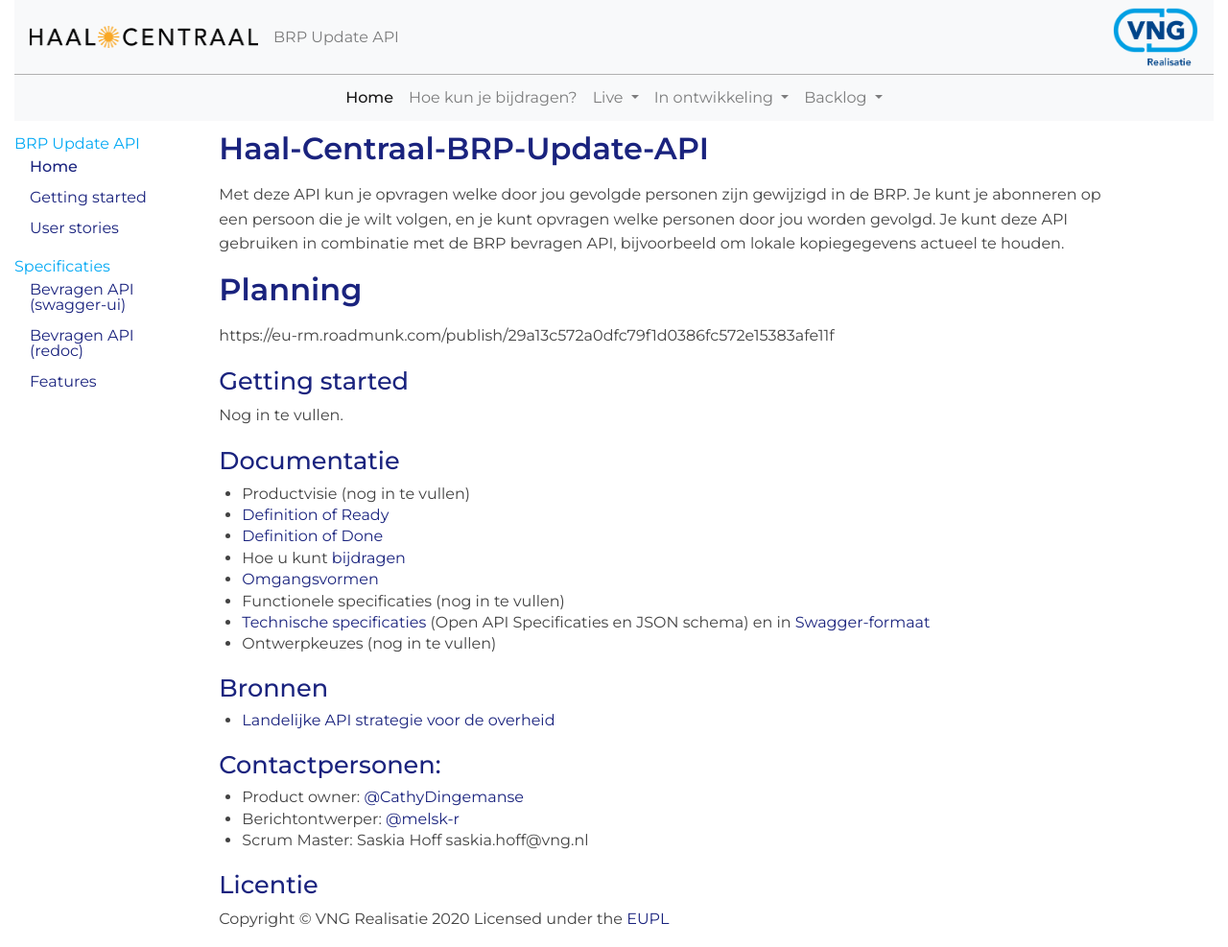
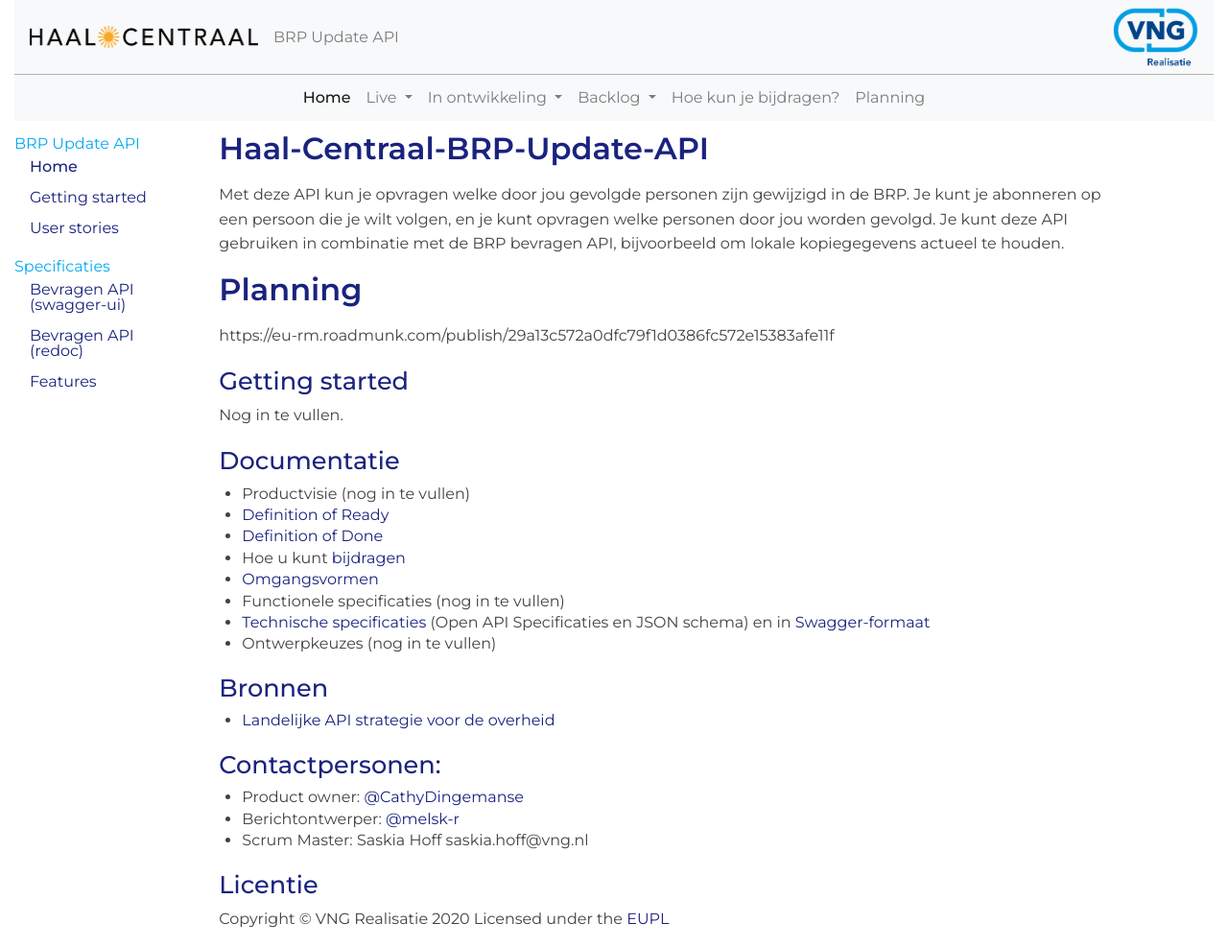
Before and after one commit to BRP-API/Haal-Centraal-BRP-Update-API, a Jekyll site: the page built from docs/index.md, in a window 1280 px wide. Shown: the whole page at 96% size. Built offline with Jekyll 4.4.1, drawn with Linux system fonts in a browser that asks for light colours.

Commit message:
Update topnavigatie.html

```diff
--- a/docs/_includes/topnavigatie.html
+++ b/docs/_includes/topnavigatie.html
@@ -1,10 +1,7 @@
 <div class="collapse navbar-collapse">
     <ul class="navbar-nav mx-auto">
       <li class="nav-item active">
-        <a class="nav-link" href="https://vng-realisatie.github.io/Haal-Centraal/">Home</a>
-      </li>
-      <li class="nav-item">
-        <a class="nav-link" href="https://vng-realisatie.github.io/Haal-Centraal/hoe-kun-je-bijdragen">Hoe kun je bijdragen?</a>
+        <a class="nav-link" href="{{ site.baseurl }}/">Home <span class="sr-only">(current)</span></a>
       </li>
       <li class="nav-item dropdown">
         <a class="nav-link dropdown-toggle" href="#" id="navbarDropdown" role="button" data-toggle="dropdown" aria-haspopup="true" aria-expanded="false">
@@ -30,19 +27,25 @@
           Backlog
         </a>
         <div class="dropdown-menu" aria-labelledby="navbarDropdown">
-          <a class="dropdown-item" href="#">BRP Bevragen</a>
-          <a class="dropdown-item" href="#">BRP Historie</a>
-          <a class="dropdown-item" href="#">BRP Bewoning</a>
-          <a class="dropdown-item" href="#">BRP Reisdocumenten</a>
-          <a class="dropdown-item" href="#">BRP Tabellen</a>
-          <a class="dropdown-item" href="#">BRP Update API</a>
+          <a class="dropdown-item" href="https://vng-realisatie.github.io/Haal-Centraal-BRP-bevragen/">BRP Bevragen</a>
+          <a class="dropdown-item" href="https://vng-realisatie.github.io/Haal-Centraal-BRP-historie-bevragen/">BRP Historie</a>
+          <a class="dropdown-item" href="https://vng-realisatie.github.io/Haal-Centraal-BRP-bewoning/">BRP Bewoning</a>
+          <a class="dropdown-item" href="https://vng-realisatie.github.io/Haal-Centraal-Reisdocumenten-bevragen/">BRP Reisdocumenten</a>
+          <a class="dropdown-item" href="https://vng-realisatie.github.io/Haal-Centraal-BRP-tabellen-bevragen/">BRP Tabellen</a>
+          <a class="dropdown-item" href="https://vng-realisatie.github.io/Haal-Centraal-BRP-Update-API/">BRP Update API</a>
           <a class="dropdown-item" href="#">BRK Historie</a>
-          <a class="dropdown-item" href="{{ site.baseurl }}/">BRK Event Sourcing</a>
+          <a class="dropdown-item" href="https://vng-realisatie.github.io/Haal-Centraal-BRK-event-sourcing/">BRK Event Sourcing</a>
           <a class="dropdown-item" href="#">HR Bevragen</a>
           <a class="dropdown-item" href="#">WOZ Bevragen</a>
           <div class="dropdown-divider"></div>
           <a class="dropdown-item" href="#">BGT Bevragen</a>
         </div>
       </li>
+      <li class="nav-item">
+        <a class="nav-link" href="hoe-kun-je-bijdragen">Hoe kun je bijdragen?</a>
+      </li>
+      <li class="nav-item">
+        <a class="nav-link" href="planning">Planning</a>
+      </li>
     </ul>
 </div>
```
